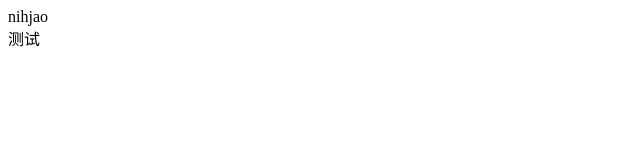
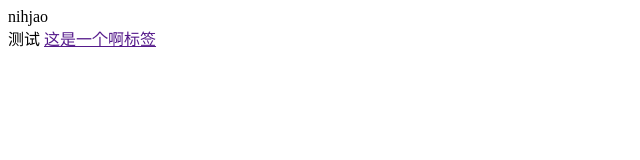
Before and after one commit to xunxiancoming/learngit, a plain HTML site: page index.html in a window 1280 px wide. Shown: the whole page, without its empty margins (0-640 px from the left). Drawn offline with Linux system fonts and the light colour scheme.

Commit message:
Description: feat 测试第二次提交

```diff
--- a/index.html
+++ b/index.html
@@ -9,6 +9,7 @@
   <body>
     <div>nihjao</div>
     <span>测试</span>
+    <a href="">这是一个啊标签</a>
     <script></script>
   </body>
 </html>
```
